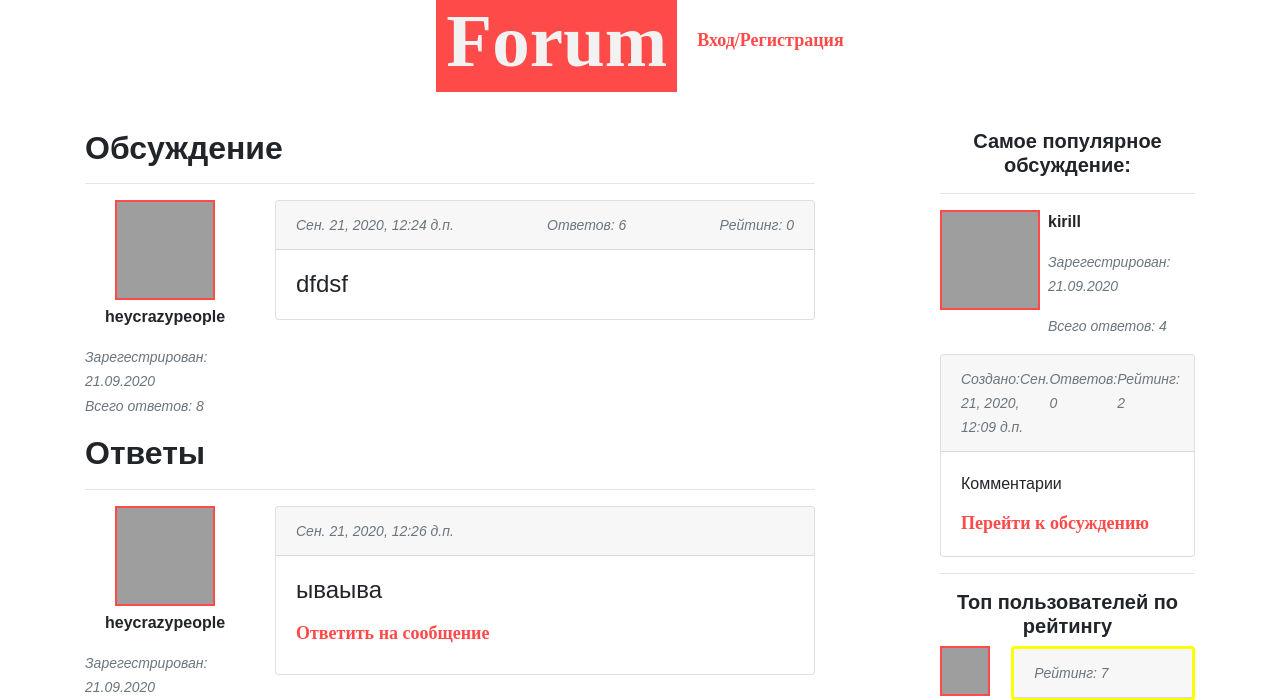
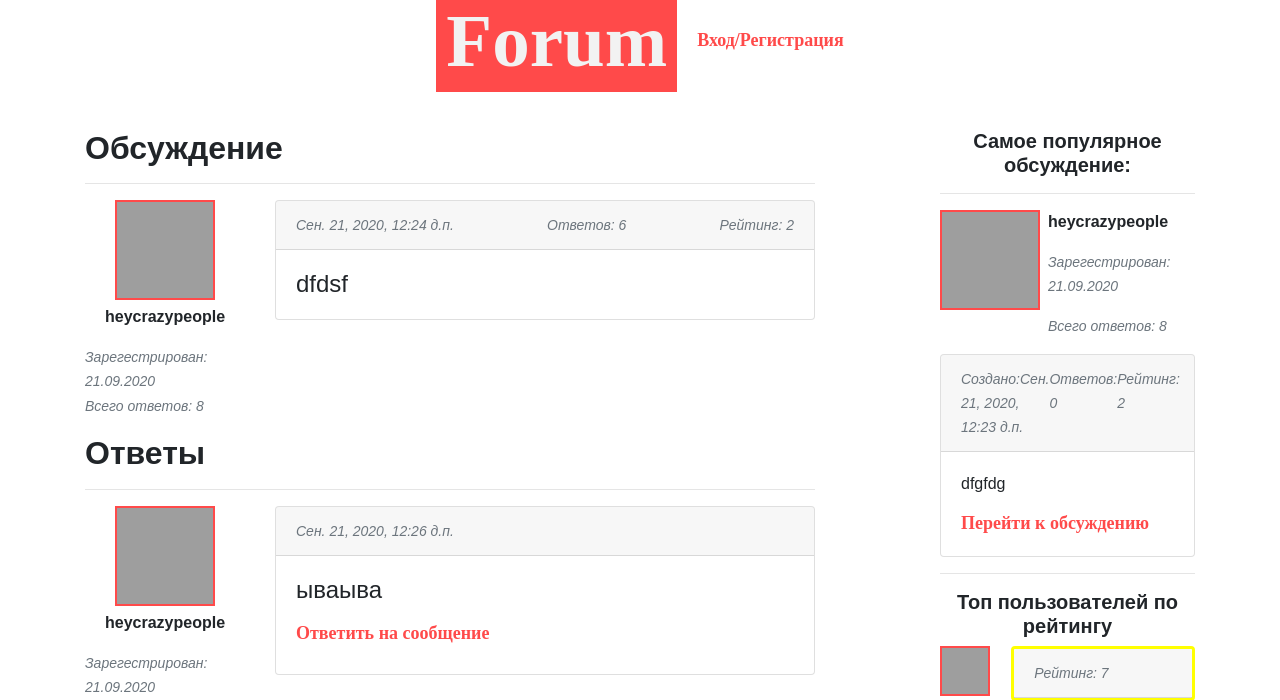
Before and after one commit to Milirik/site_blog_plus_forum_on_django, a Django app: page /forum/discuss/8/ in a window 1280 px wide. Shown: the top 700 px of the page. Run offline with Django 3.2, Linux system fonts and the light colour scheme; data comes from the database, SQL or seed files in the repository; both versions use the stored data as it was after the commit; some libraries are stand-ins or nearby versions; grey boxes are pictures that could not be loaded.

Commit message:
c6(+mini_html_layout)

```diff
--- a/forum/middlewares.py
+++ b/forum/middlewares.py
@@ -3,17 +3,19 @@ from collections import Counter
 
 def forum_context_processor(request):
 	context = {}
+
 	if Discussion.objects.all():
-		context['popular_discuss'] = Discussion.objects.order_by('rating').reverse()[0]
+
+		max_ = max([dis.forumlikes_set.all().count() for dis in Discussion.objects.all()])
+		for dis in Discussion.objects.all():
+			if dis.forumlikes_set.all().count() == max_:
+				context['popular_discuss'] = dis
+
+
 	context['user_rating'] = sum([dis.rating for dis in Discussion.objects.filter(creator=request.user.pk)])
 
 	if AdvUser.objects.count() >= 3:
 		top = {}
-		# for cur_user in AdvUser.objects.all():
-		# 	print(f'diss - {Discussion.objects.filter(creator=cur_user.pk)}')
-		# 	top[cur_user] = sum([dis.rating for dis in Discussion.objects.filter(creator=cur_user.pk)])
-		# print(top)
-
 		for cur_user in AdvUser.objects.all():
 			top[cur_user] = sum([dis.forumlikes_set.all().count() for dis in Discussion.objects.filter(creator=cur_user.pk)])
 
--- a/forum/templates/forum/detail.html
+++ b/forum/templates/forum/detail.html
@@ -1,6 +1,7 @@
 {% extends 'layout/basic_forum.html' %}
 
 {% load bootstrap4 %}
+{% load likes_forum %}
 
 {% block title %}
 	Обсуждение - {{ discuss.pk }}
@@ -23,7 +24,9 @@
 			<div class="card-header" style="display: flex;justify-content: space-between;">
 				<i><small class="text-muted">{{ discuss.date_of_creation }}</small></i>
 				<i><small class="text-muted">Ответов: {{ discuss.answer_set.all.count }}</small></i>
-				<i><small class="text-muted">Рейтинг: {{ discuss.rating }}</small></i>
+				{% count_likes discuss.pk as likes_counter %}
+				<i><small class="text-muted">Рейтинг: {{ likes_counter }}</small></i>
+
 			</div>
 			<div class="card-body">
 				<h4 class="card-text">{{ discuss.text }}</h4>
--- a/forum/templates/forum/profile_delete_discuss.html
+++ b/forum/templates/forum/profile_delete_discuss.html
@@ -1,6 +1,7 @@
 {% extends "layout/basic_forum.html" %}
 
 {% load bootstrap4 %}
+{% load likes_forum %}
 
 {% block title %}
 	Удаление обсуждения - {{ user.username }}
@@ -21,7 +22,9 @@
 				<div class="card-header" style="display: flex;justify-content: space-between;">
 					<i><small class="text-muted">Создано:{{ discuss.date_of_creation }}</small></i>
 					<i><small class="text-muted">Ответов: {{ discuss.answer_set.all.count }}</small></i>
-					<i><small class="text-muted">Рейтинг: {{ discuss.rating }}</small></i>
+
+					{% count_likes discuss.pk as likes_counter %}
+					<i><small class="text-muted">Рейтинг: {{ likes_counter }}</small></i>
 				</div>
 				<div class="card-body">
 
--- a/forum/templates/layout/basic_forum.html
+++ b/forum/templates/layout/basic_forum.html
@@ -67,7 +67,10 @@
 									<div class="card-header" style="display: flex;justify-content: space-between;">
 										<i><small class="text-muted">Создано:{{ popular_discuss.date_of_creation }}</small></i>
 										<i><small class="text-muted">Ответов: {{ popular_discuss.answer_set.all.count }}</small></i>
-										<i><small class="text-muted">Рейтинг: {{ popular_discuss.rating }}</small></i>
+
+										{% count_likes popular_discuss.pk as likes_counter %}
+										<i><small class="text-muted">Рейтинг: {{ likes_counter }}</small></i>
+
 									</div>
 									<div class="card-body">
 
--- a/forum/views.py
+++ b/forum/views.py
@@ -234,7 +234,6 @@ class AddLikeView(View):
 		except Exception as e:
 			forum_likes = ForumLikes(discussion=discussion_inst, liked_by=user_inst, like=True)
 			forum_likes.save()
-
 		return redirect('forum:index_name')
 
 class RemoveLikeView(View):
@@ -243,7 +242,4 @@ class RemoveLikeView(View):
 		print('hey', forum_likes_id)
 		forum_likes_inst = ForumLikes.objects.get(pk=forum_likes_id)
 		forum_likes_inst.delete()
-		# forum_likes_inst = ForumLikes.objects.get(id=forum_likes_id)
-		# forum_likes_inst.delete()
-
 		return redirect('forum:index_name')
```
Also changed, not shown: forum/templates/forum/index.html (+3 -5 lines), forum/templates/forum/profile.html (+7 -1 lines), db.sqlite3.
